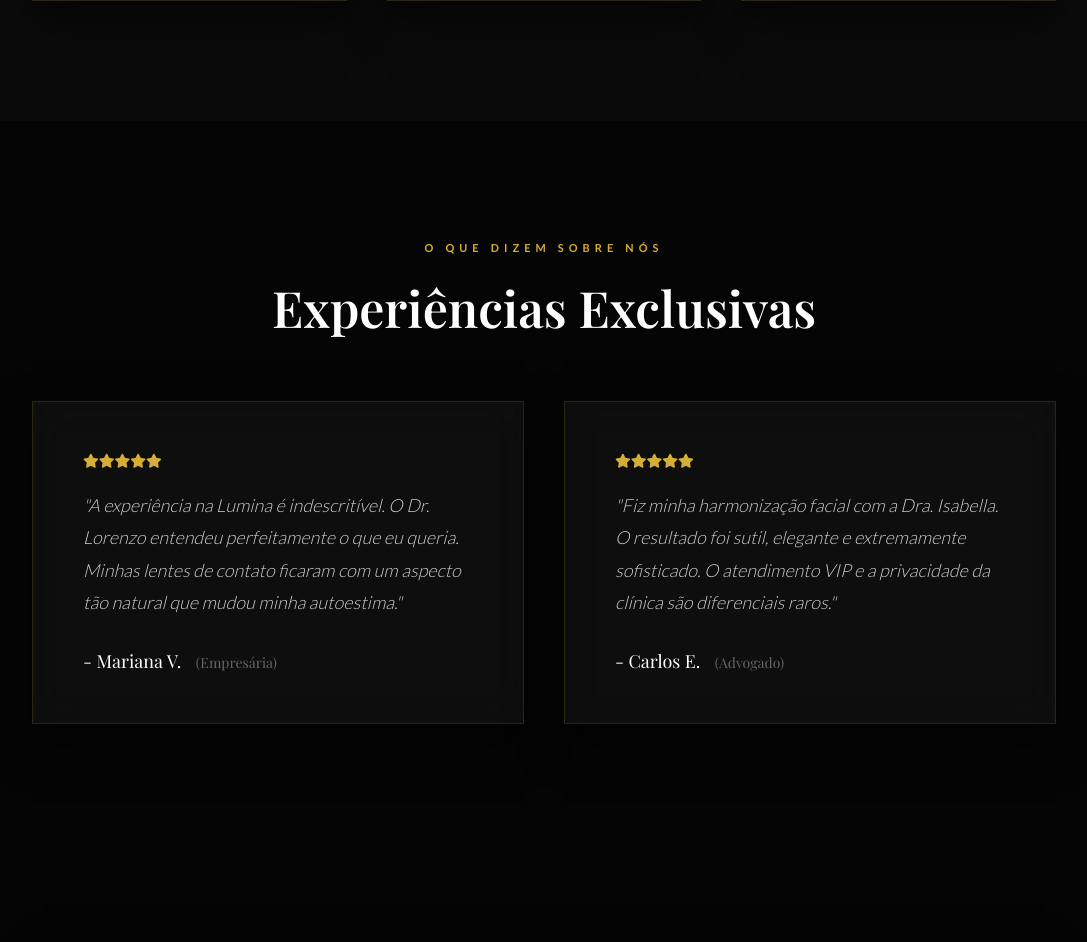
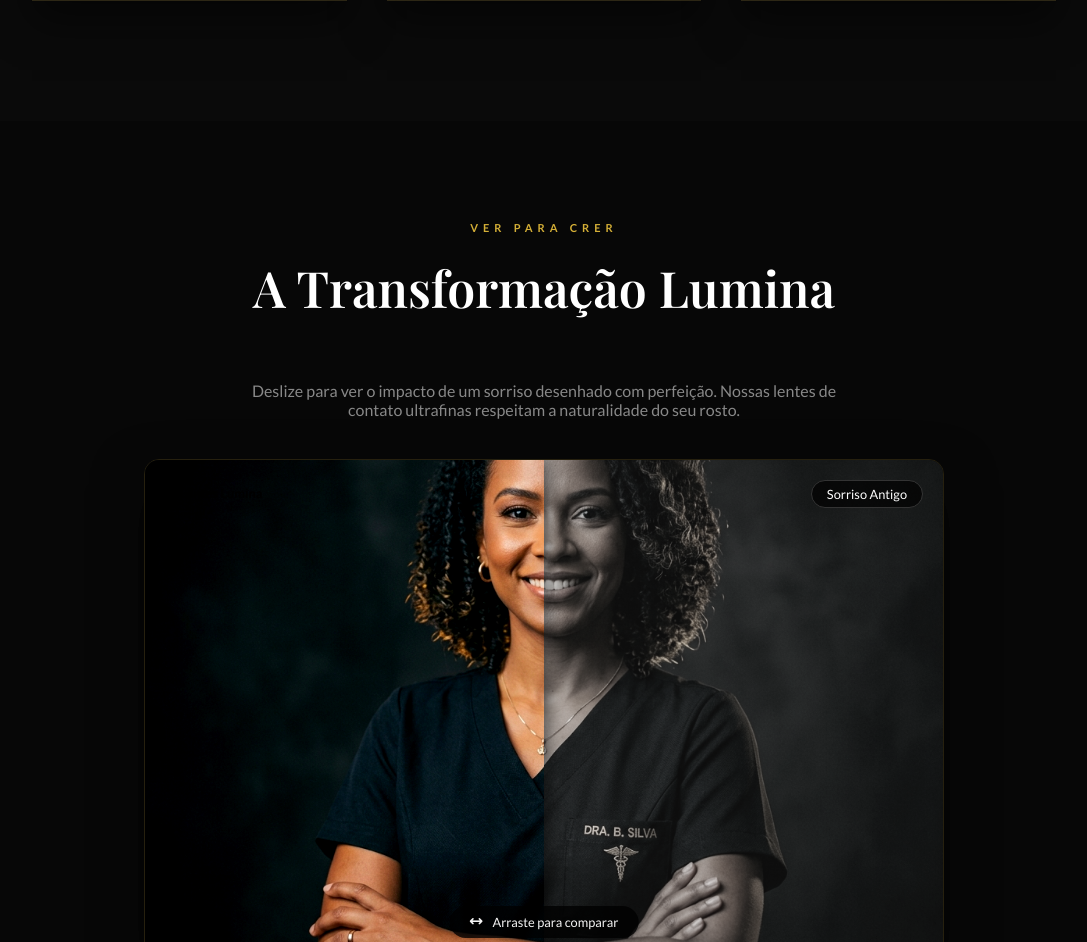
Before and after one commit to elysonedu-ui/lumina-odonto-premium., a Flask app: page / in a window 1280 px wide. Shown: the part 3295-4237 px from the top of the page, without its empty margins (96-1183 px from the left). Run offline with Flask 3, Linux system fonts and the light colour scheme; some web fonts are replaced.

Commit message:
UX Upgrade: B-Roll, Map filter, Concierge and BA Slider

```diff
--- a/templates/index.html
+++ b/templates/index.html
@@ -42,7 +42,12 @@
     <!-- ABOUT SECTION -->
     <section id="sobre" class="about">
         <div class="about-container">
-            <div class="about-img reveal-left"></div>
+            <div class="about-img reveal-left" style="position: relative; overflow: hidden; border-radius: 15px; background: url('https://images.unsplash.com/photo-1606811841689-23dfddce3e95?q=80&w=600&auto=format&fit=crop') center/cover; min-height: 400px; border: 1px solid var(--glass-border);">
+                <div style="position: absolute; top: 0; left: 0; width: 100%; height: 100%; background: rgba(0,0,0,0.4); display: flex; align-items: center; justify-content: center; cursor: pointer; transition: 0.3s;" onmouseover="this.style.background='rgba(0,0,0,0.2)'" onmouseout="this.style.background='rgba(0,0,0,0.4)'">
+                    <div style="width: 70px; height: 70px; border-radius: 50%; border: 2px solid var(--gold); display: flex; align-items: center; justify-content: center; color: var(--gold); font-size: 1.5rem; background: rgba(0,0,0,0.6); backdrop-filter: blur(5px); transition: 0.3s; transform: scale(1); box-shadow: 0 0 20px rgba(197, 160, 89, 0.3);"><i class="fa-solid fa-play" style="margin-left: 5px;"></i></div>
+                </div>
+                <div style="position: absolute; bottom: 20px; left: 20px; color: #fff; font-size: 0.7rem; letter-spacing: 2px; text-transform: uppercase; background: rgba(0,0,0,0.7); padding: 5px 10px; border-radius: 4px;">▶ Tour Pela Clínica</div>
+            </div>
             <div class="about-text reveal-right">
                 <div class="section-subtitle">Padrão Ouro</div>
                 <h2 class="serif">Exclusividade a favor da sua estética.</h2>
@@ -111,6 +116,32 @@
         </div>
     </section>
 
+    <!-- BEFORE/AFTER SLIDER (NEW) -->
+    <section class="section fade-up" style="padding: 100px 5%; text-align: center; background: rgba(10,10,10,0.5);">
+        <div class="section-subtitle">Ver para Crer</div>
+        <h2 class="section-title serif">A Transformação Lumina</h2>
+        <p style="color: #888; margin-bottom: 40px; max-width: 600px; margin-left: auto; margin-right: auto;">Deslize para ver o impacto de um sorriso desenhado com perfeição. Nossas lentes de contato ultrafinas respeitam a naturalidade do seu rosto.</p>
+
+        <div class="ba-slider" style="position: relative; width: 100%; max-width: 800px; margin: 0 auto; height: 500px; overflow: hidden; border-radius: 15px; box-shadow: 0 20px 50px rgba(0,0,0,0.5); border: 1px solid var(--glass-border);">
+            <!-- Imagem Antes (Fundo) -->
+            <img src="/static/doctor_female.png" alt="Antes" style="width: 100%; height: 100%; object-fit: cover; filter: grayscale(0.8) contrast(0.9); position: absolute; top: 0; left: 0;">
+            <div style="position: absolute; top: 20px; right: 20px; background: rgba(0,0,0,0.7); padding: 5px 15px; border-radius: 20px; color: #fff; font-size: 0.8rem; pointer-events: none; border: 1px solid #333;">Sorriso Antigo</div>
+
+            <!-- Imagem Depois (Corte) -->
+            <div class="ba-after" style="position: absolute; top: 0; left: 0; width: 50%; height: 100%; overflow: hidden; border-right: 3px solid var(--gold); box-shadow: 5px 0 15px rgba(0,0,0,0.5);">
+                <img src="/static/doctor_female.png" alt="Depois" style="width: 800px; max-width: 800px; height: 100%; object-fit: cover; position: absolute; top: 0; left: 0; filter: contrast(1.1) saturate(1.2);">
+                <div style="position: absolute; top: 20px; left: 20px; background: var(--gold); padding: 5px 15px; border-radius: 20px; color: #000; font-size: 0.8rem; pointer-events: none; font-weight: bold;">Lentes Lumina</div>
+            </div>
+
+            <!-- Input Slider Invisível -->
+            <input type="range" min="0" max="100" value="50" class="ba-slider-input" oninput="document.querySelector('.ba-after').style.width = this.value + '%'" style="position: absolute; top: 0; left: 0; width: 100%; height: 100%; opacity: 0; cursor: ew-resize; z-index: 10;">
+
+            <div style="position: absolute; bottom: 20px; left: 50%; transform: translateX(-50%); background: rgba(0,0,0,0.8); padding: 8px 20px; border-radius: 30px; color: var(--gold); font-size: 0.8rem; pointer-events: none; border: 1px solid var(--gold); display: flex; align-items: center; gap: 10px;">
+                <i class="fa-solid fa-arrows-left-right"></i> Arraste para comparar
+            </div>
+        </div>
+    </section>
+
     <!-- TESTIMONIALS SECTION (NEW) -->
     <section id="depoimentos" class="testimonials">
         <div class="section-subtitle fade-up">O que dizem sobre nós</div>
@@ -141,7 +172,7 @@
                 <p><i class="fa-solid fa-clock"></i> Seg - Sex: 09h às 20h</p>
             </div>
             <div class="location-map">
-                <iframe src="https://www.google.com/maps/embed?pb=!1m18!1m12!1m3!1d115250.77114674751!2d-49.34969242967667!3d-25.495050302507856!2m3!1f0!2f0!3f0!3m2!1i1024!2i768!4f13.1!3m3!1m2!1s0x94dce411e4120fd7%3A0x8e826b64d1f215d!2sCuritiba%2C%20PR!5e0!3m2!1spt-BR!2sbr!4v1718042459815!5m2!1spt-BR!2sbr" width="100%" height="300" style="border:0; border-radius: 15px; opacity: 0.8; filter: grayscale(1) invert(0.9);" allowfullscreen="" loading="lazy"></iframe>
+                <iframe src="https://www.google.com/maps/embed?pb=!1m18!1m12!1m3!1d115250.77114674751!2d-49.34969242967667!3d-25.495050302507856!2m3!1f0!2f0!3f0!3m2!1i1024!2i768!4f13.1!3m3!1m2!1s0x94dce411e4120fd7%3A0x8e826b64d1f215d!2sCuritiba%2C%20PR!5e0!3m2!1spt-BR!2sbr!4v1718042459815!5m2!1spt-BR!2sbr" width="100%" height="300" style="border:0; border-radius: 15px; opacity: 0.9; filter: invert(100%) hue-rotate(180deg) brightness(95%) contrast(100%); box-shadow: 0 10px 30px rgba(0,0,0,0.5);" allowfullscreen="" loading="lazy"></iframe>
             </div>
         </div>
     </section>
@@ -173,6 +204,11 @@
         <p>Estética & Odontologia de Luxo</p>
         <p style="font-size: 11px; margin-top: 15px; color: #555;">Sistema de Agendamento by RB Media Agency</p>
     </footer>
+
+    <!-- GOLD WHATSAPP CONCIERGE -->
+    <a href="https://wa.me/5511914433981?text=Oi%20Richard,%20quero%20um%20site%20igual%20a%20esse!" target="_blank" style="position: fixed; bottom: 30px; right: 30px; background: linear-gradient(135deg, #c5a059 0%, #8b6d31 100%); color: #000; padding: 15px 25px; border-radius: 50px; text-decoration: none; font-weight: 600; display: flex; align-items: center; gap: 10px; z-index: 9999; box-shadow: 0 10px 20px rgba(197, 160, 89, 0.4); font-size: 0.9rem; transition: transform 0.3s;" onmouseover="this.style.transform='translateY(-5px)'" onmouseout="this.style.transform='translateY(0)'">
+        <i class="fa-brands fa-whatsapp" style="font-size: 1.5rem;"></i> Concierge VIP
+    </a>
 
     <!-- INTERACTION SCRIPTS -->
     <script>
```
